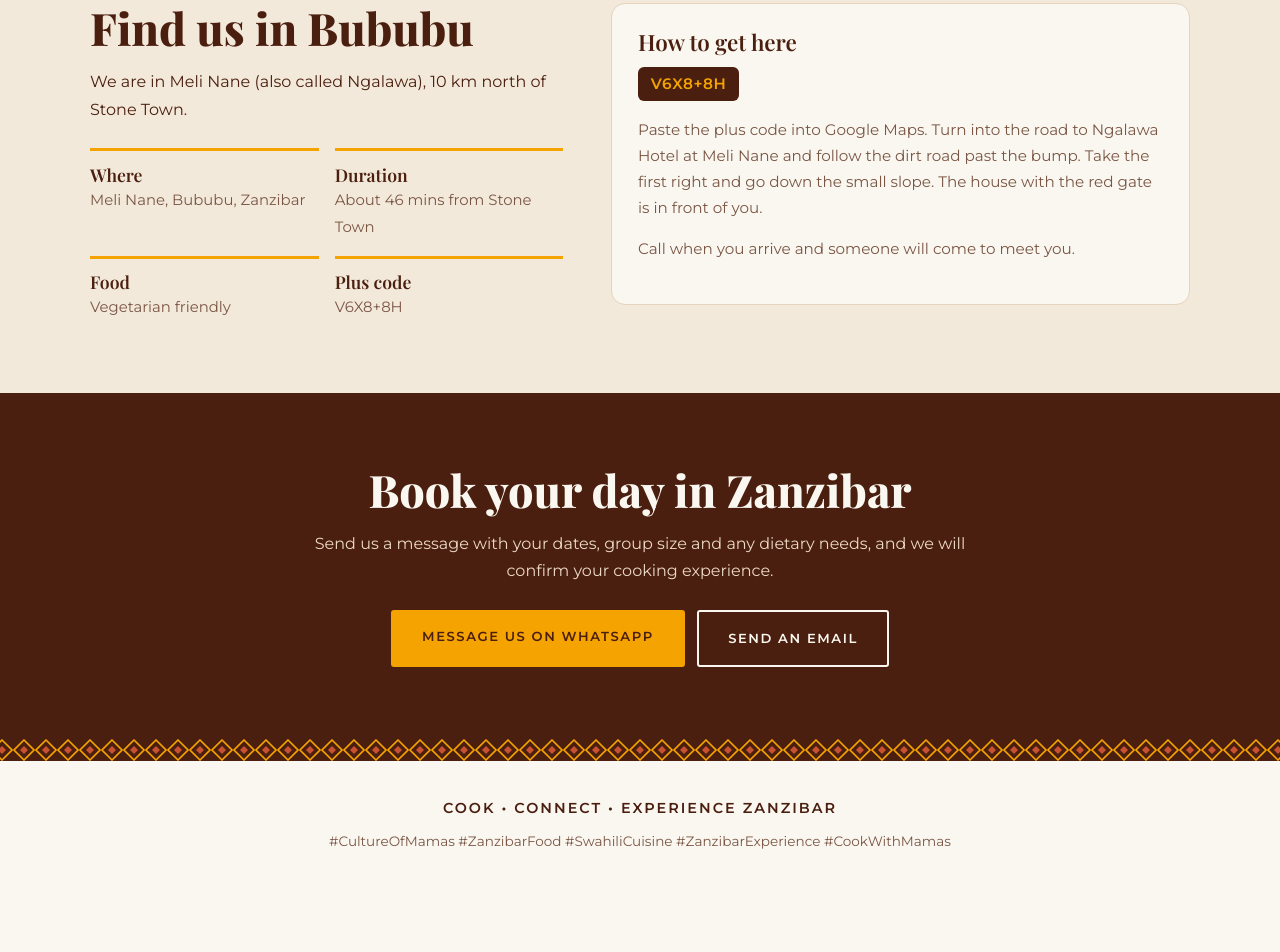
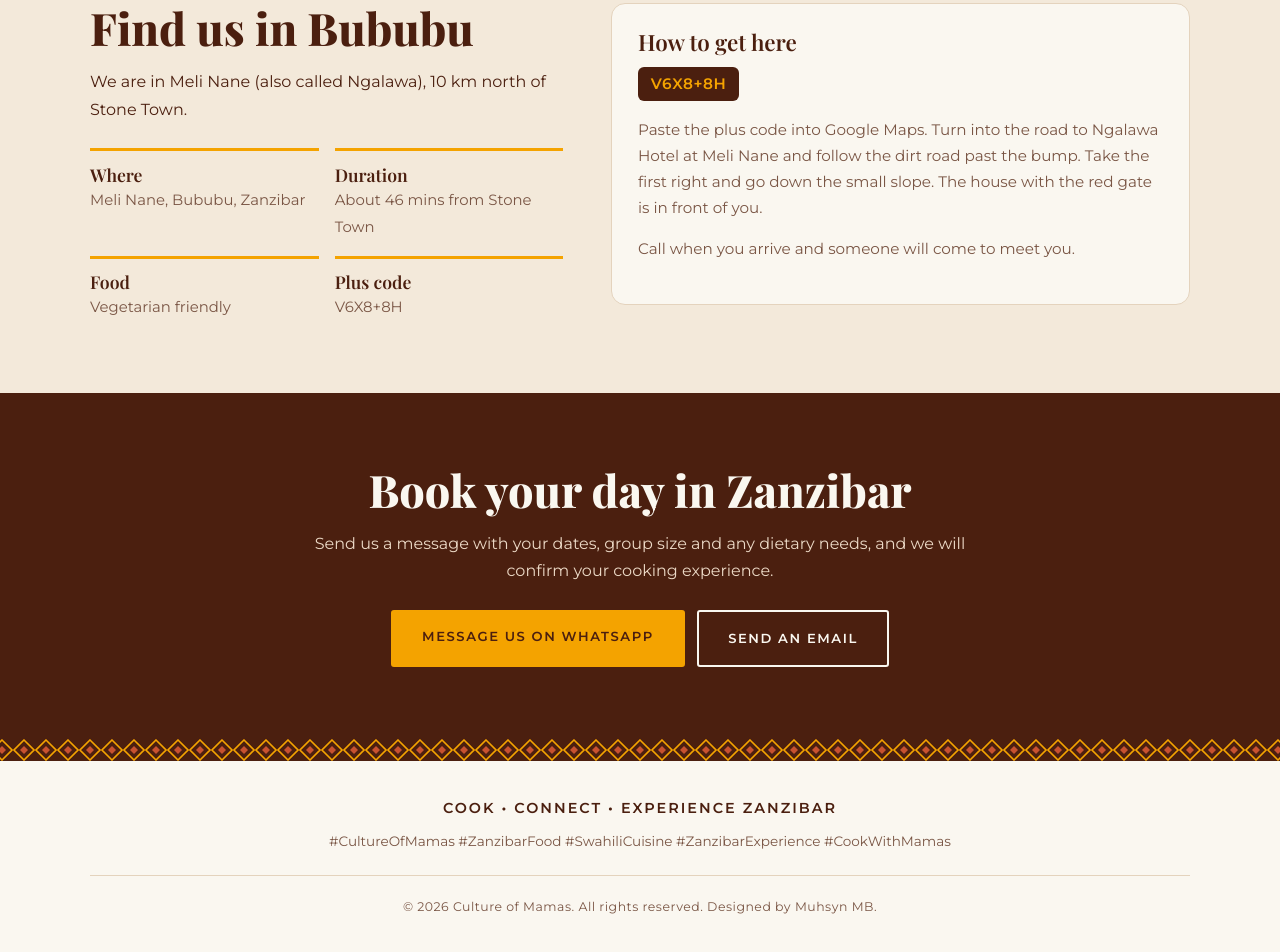
Before and after one commit to MuhsynMB/Cultureofmamas, a plain HTML site: page index.html in a window 1280 px wide. Shown: the part 2219-3171 px from the top of the page. Before the commit the page ends 3107 px from the top, so only its background shows below. Drawn offline with nearby package versions, Linux system fonts and the light colour scheme.

Commit message:
Add copyright and designer credit to footer
Co-Authored-By: Claude Opus 5.5 <noreply@anthropic.com>
Claude-Session: https://claude.ai/code/session_01Njz76PqwiSEX2JyQ9Myax2

```diff
--- a/index.html
+++ b/index.html
@@ -119,6 +119,7 @@ footer{background:var(--bg)}
 footer .wrap{padding:2.2rem 0;text-align:center}
 .motto{font-weight:600;letter-spacing:.14em;font-size:.9rem}
 .tags{color:var(--muted);font-size:.85rem;margin-top:.6rem}
+.credit{color:var(--muted);font-size:.78rem;letter-spacing:.04em;margin:1.4rem auto 0;padding-top:1.2rem;border-top:1px solid var(--line);max-width:none}
 .view{display:none}.view.on{display:block}
 .burger{width:46px;height:46px;border:2px solid var(--text);border-radius:3px;background:transparent;display:grid;place-content:center;gap:5px;cursor:pointer;padding:0}
 .burger span{display:block;width:20px;height:2.5px;background:var(--text);border-radius:2px;transition:transform .2s,opacity .2s}
@@ -346,6 +347,7 @@ button.btn{font:inherit;font-weight:600;font-size:.82rem;cursor:pointer}
   <div class="wrap">
     <div class="motto">COOK &bull; CONNECT &bull; EXPERIENCE ZANZIBAR</div>
     <div class="tags">#CultureOfMamas #ZanzibarFood #SwahiliCuisine #ZanzibarExperience #CookWithMamas</div>
+    <p class="credit">&copy; <span id="yr">2026</span> Culture of Mamas. All rights reserved. Designed by Muhsyn MB.</p>
   </div>
 </footer>
 <script>
@@ -369,6 +371,7 @@ button.btn{font:inherit;font-weight:600;font-size:.82rem;cursor:pointer}
     else if(!menu.hidden&&!e.target.closest('header')){setMenu(false);}
   });
   document.addEventListener('keydown',function(e){if(e.key==='Escape'){setMenu(false);}});
+  document.getElementById('yr').textContent=new Date().getFullYear();
   window.addEventListener('hashchange',route);
   route();
 })();
```
